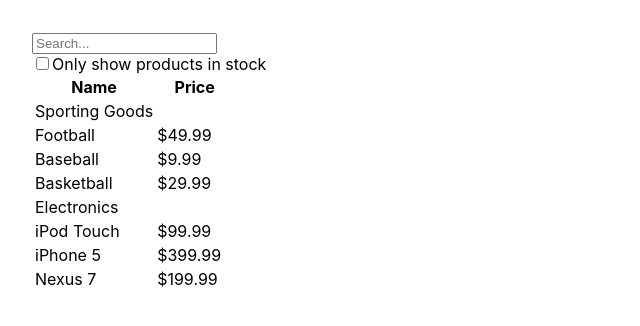
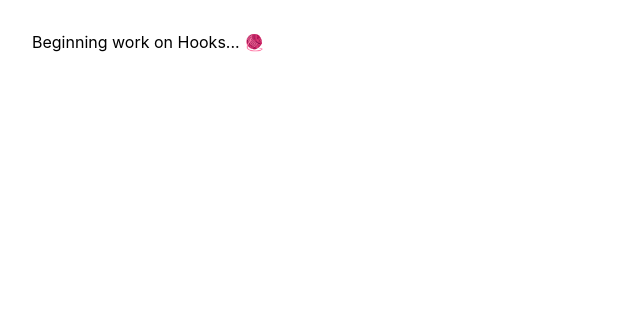
Before and after one commit to Tahul/learning-react, a React (Create React App) app: page / in a window 1280 px wide. Shown: the top 326 px of the page, without its empty margins (0-640 px from the left). Built offline with nearby package versions, Linux system fonts and the light colour scheme.

Commit message:
:sparkles: (typescript) reading a lot of content on React W/ TypeScript
learning React w/ TypeScript before going deeper on hooks..

```diff
--- a/src/App.tsx
+++ b/src/App.tsx
@@ -4,7 +4,7 @@
 // @ts-nocheck
 
 // Core imports:
-import React from 'react'
+import React, { FunctionComponent } from 'react'
 // Styling:
 import './css/index.css'
 
@@ -13,13 +13,14 @@
 import Celsius from './steps/02-celsius' // Step 02 - Celsius/Fahrenheit workshop
 import Composition from './steps/03-composition' // Step 03 - Composition w/ React
 import ThinkingInReact from './steps/04-thinking-in-react' // Step 04 - Thinking in React
+import Hooks from './steps/05-hooks' // Step 05 - Hooks
 
 // Main app display
-const App = () => {
+const App: FunctionComponent = () => {
   return (
     <div className="App">
-      {/* Current step: Thinking In React */}
-      <ThinkingInReact />
+      {/* Current step: Hooks */}
+      <Hooks />
     </div>
   )
 }
--- /dev/null
+++ b/src/steps/05-hooks/index.tsx
@@ -0,0 +1,7 @@
+import React, { FunctionComponent } from 'react'
+
+export const index: FunctionComponent = () => {
+  return <div>Beginning work on Hooks... 🧶</div>
+}
+
+export default index
```
Also changed, not shown: 1 other file (tests, documents, lock files or other folders).
